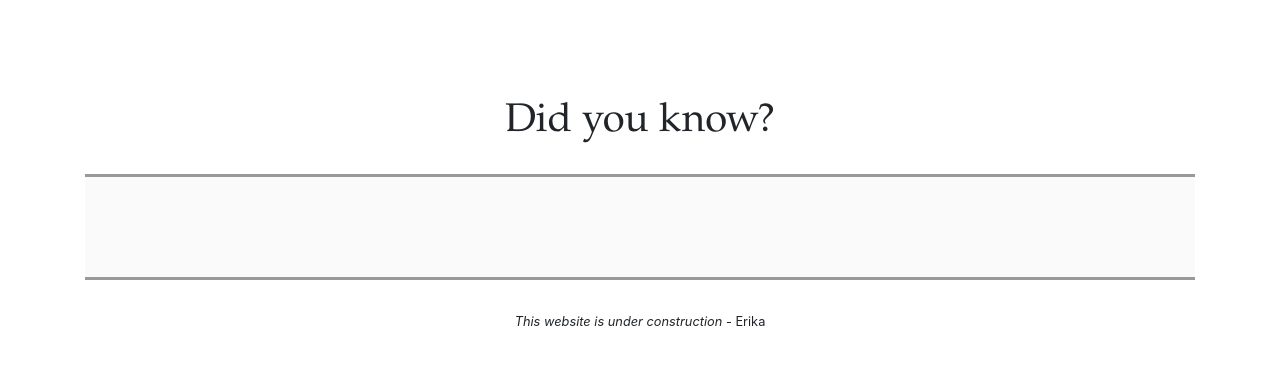
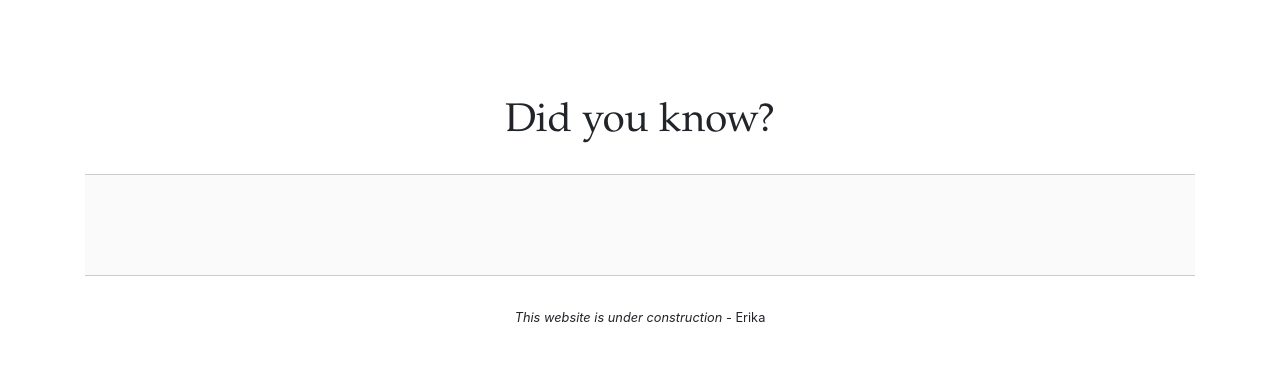
Before and after one commit to ierika/erikasuzuki, a Django app: template index/templates/index/index.html in a window 1280 px wide. Shown: the top 365 px of the page. Run offline with Django 3.2, Linux system fonts and the light colour scheme; the template is opened without the code that fills it, so the values that code supplies are empty.

Commit message:
update style sheet

```diff
--- a/assets/css/custom.css
+++ b/assets/css/custom.css
@@ -9,8 +9,8 @@ h1, h2, h3, h4, h5, h6 {
   width: 100%;
   text-align: center;
   padding: 50px 20px;
-  border-top: 3px solid #999999;
-  border-bottom: 3px solid #999999;
+  border-top: 1px solid #cccccc;
+  border-bottom: 1px solid #cccccc;
   color: #333333;
   font-style: italic; }
 
--- a/assets/css/custom.sass
+++ b/assets/css/custom.sass
@@ -9,8 +9,8 @@ h1, h2, h3, h4, h5, h6
     width: 100%
     text-align: center
     padding: 50px 20px
-    border-top: 3px solid #999999
-    border-bottom: 3px solid #999999
+    border-top: 1px solid #cccccc
+    border-bottom: 1px solid #cccccc
     color: #333333
     font-style: italic
 
```
